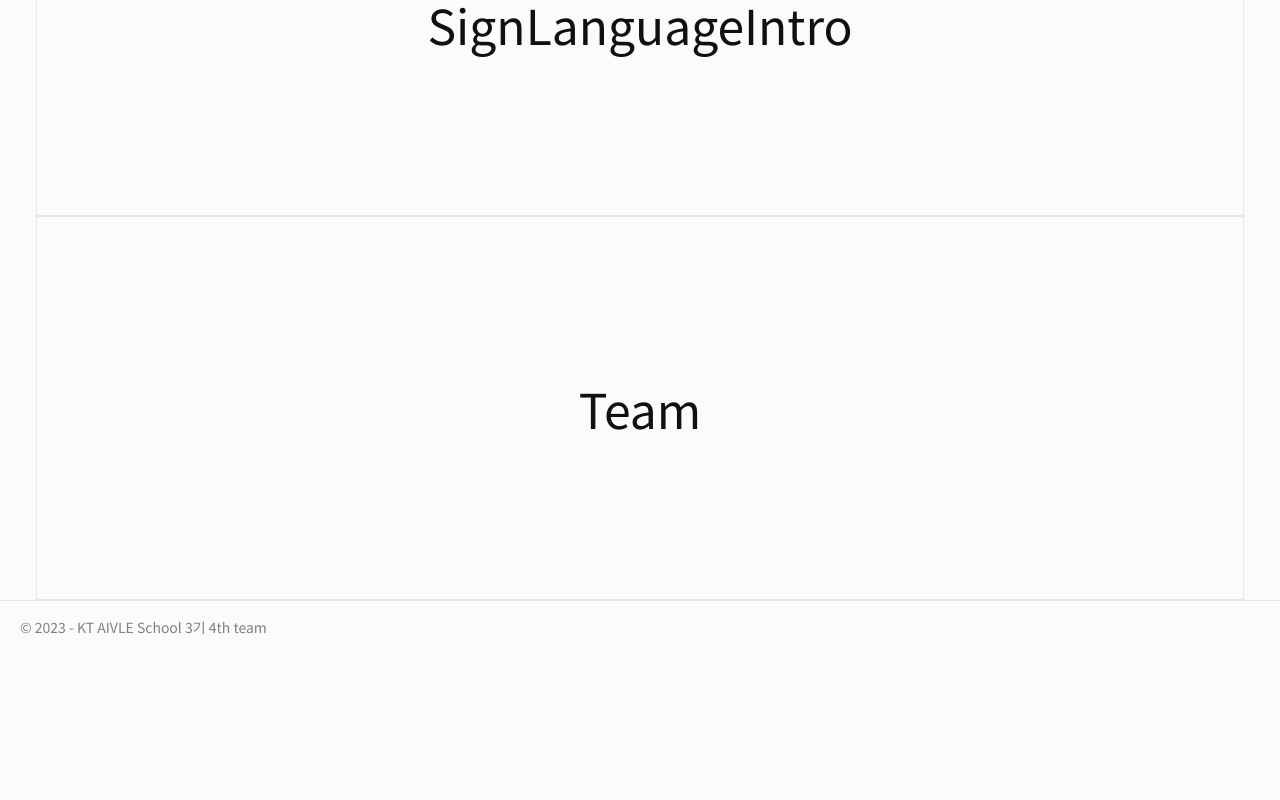
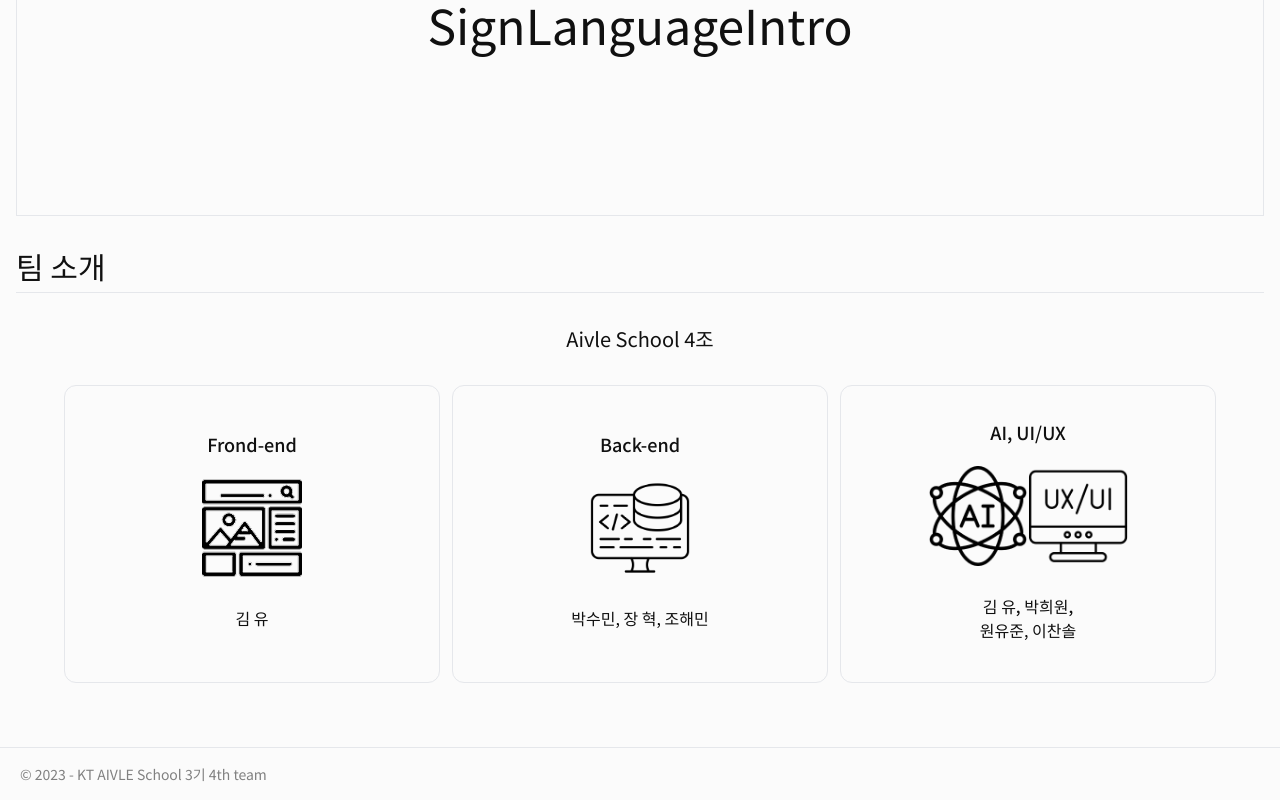
Before and after one commit to kimyoo04/signlanguage-project, a Next.js app in the folder frontend/: page / in a window 1280 px wide. Shown: the part 1016-1816 px from the top of the page. Before the commit the page ends 1669 px from the top, so only its background shows below. Built offline with nearby package versions, Linux system fonts and the light colour scheme.

Commit message:
feat: 홈페이지에 팀 소개 영역 추가

```diff
--- a/frontend/src/scenes/Home/Team/index.tsx
+++ b/frontend/src/scenes/Home/Team/index.tsx
@@ -1,7 +1,84 @@
+import Image from "next/image";
+
 export default function Team() {
   return (
-    <div className="row-center h-96 border py-4">
-      <h1 className="text-5xl">Team</h1>
+    <div className="col-center py-8">
+      <div className="flex w-full border-b pb-2">
+        <h1 className="text-3xl font-medium">팀 소개</h1>
+      </div>
+
+      <div className="col-center w-full py-8">
+        <h2 className="pb-8 text-xl">Aivle School 4조</h2>
+        <div className="grid w-full gap-3 md:grid-cols-3 lg:px-12">
+          <div className="col-center gap-5 rounded-xl border p-8">
+            {/* 역할 명칭 */}
+            <h2 className="text-lg font-medium">Frond-end</h2>
+
+            {/* 역할 아이콘 */}
+            <div>
+              <Image
+                src={"/images/frontend.png"}
+                width={100}
+                height={100}
+                alt={"frontend"}
+              />
+            </div>
+
+            {/* 팀원 이름 */}
+            <span className="py-2">
+              <b className="font-medium">김 유</b>
+            </span>
+          </div>
+          <div className="col-center gap-5 rounded-xl border p-8">
+            {/* 역할 명칭 */}
+            <h2 className="text-lg font-medium">Back-end</h2>
+
+            {/* 역할 아이콘 */}
+            <div>
+              <Image
+                src={"/images/backend.png"}
+                width={100}
+                height={100}
+                alt={"backend"}
+              />
+            </div>
+
+            {/* 팀원 이름 */}
+            <span className="py-2">
+              <b className="font-medium">박수민</b>, 장 혁, 조해민
+            </span>
+          </div>
+          <div className="col-center gap-5 rounded-xl border p-8">
+            {/* 역할 명칭 */}
+            <h2 className="text-lg font-medium">AI, UI/UX</h2>
+
+            {/* 역할 아이콘 */}
+            <div className="row-center">
+              <Image
+                src={"/images/ai_icon.png"}
+                width={100}
+                height={100}
+                alt={"ai_icon"}
+              />
+              <Image
+                src={"/images/ux_ui.png"}
+                width={100}
+                height={100}
+                alt={"ux_ui"}
+              />
+            </div>
+
+            {/* 팀원 이름 */}
+            <div className="col-center py-2">
+              <span>
+                <b className="font-medium">김 유, </b>
+                <b className="font-medium">박희원, </b>
+              </span>
+              <span className="md:inline-block">원유준, 이찬솔</span>
+            </div>
+          </div>
+        </div>
+      </div>
     </div>
   );
 }
--- a/frontend/src/scenes/Home/index.tsx
+++ b/frontend/src/scenes/Home/index.tsx
@@ -5,7 +5,7 @@ import Team from "./Team";
 
 export default function Home() {
   return (
-    <div className="container px-5">
+    <div className="container">
       <Introduce />
       <ChatGPTIntro />
       <SignLanguageIntro />
```
